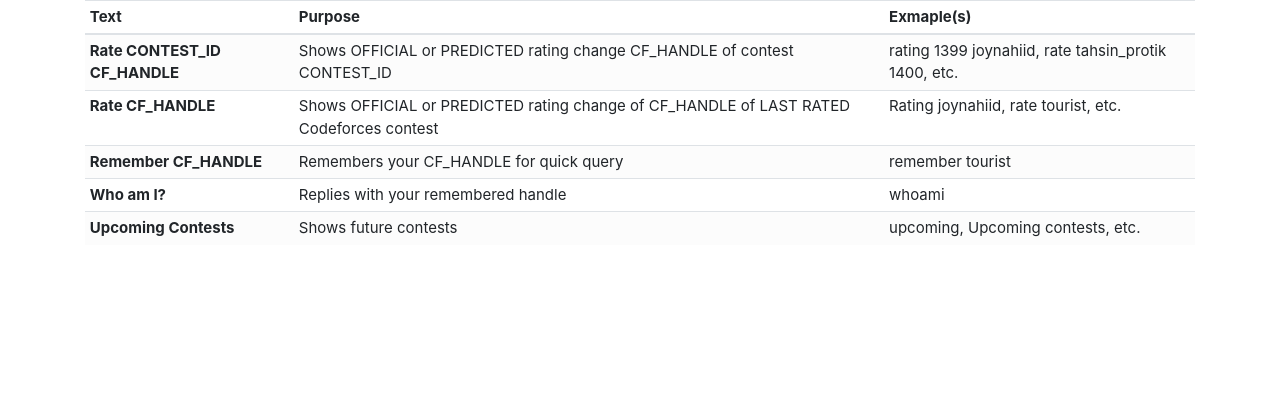
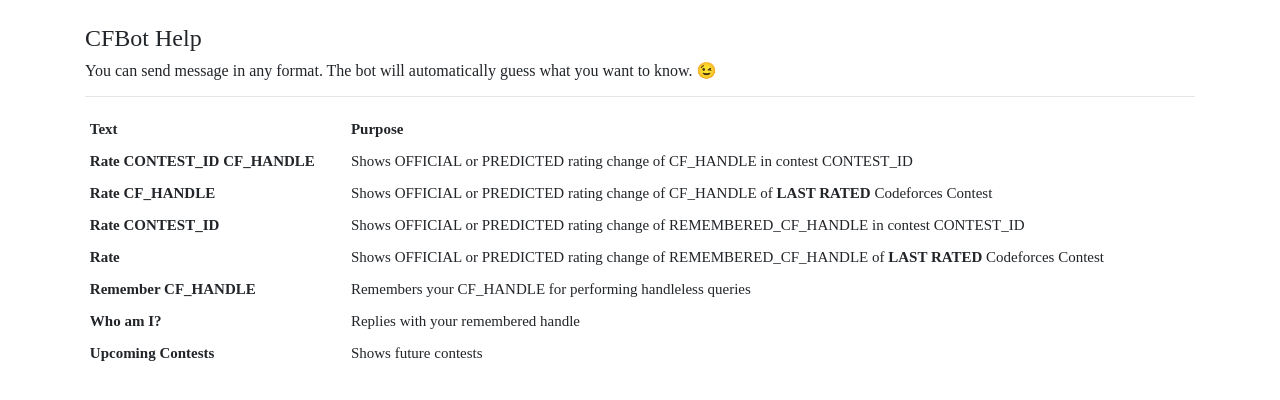
Before and after one commit to joynahid/cfbotalpha, a Flask app: page /help in a window 1280 px wide. Shown: the top 400 px of the page. Run offline with Flask 2, Linux system fonts and the light colour scheme; some libraries are stand-ins or nearby versions.

Commit message:
Bug Fixes and Help Added

```diff
--- a/controllers/processor.py
+++ b/controllers/processor.py
@@ -5,7 +5,6 @@
 from controllers.misc_controller import misc
 import firebase_admin
 from firebase_admin import credentials, firestore
-
 
 cred = credentials.Certificate({
     "type": "service_account",
--- a/server.py
+++ b/server.py
@@ -2,6 +2,9 @@
 from flask import Flask, request, render_template, redirect, url_for
 from controllers.processor import jobDistributor
 from controllers.facebook_api import facebook
+from wit import Wit
+
+wit = Wit(os.environ['WIT_CLIENT_TOKEN'])
 
 app = Flask(__name__)
 
@@ -36,6 +39,11 @@
 
         nlp = data['entry'][0]['messaging'][0]['message']['nlp']
         sender = data['entry'][0]['messaging'][0]['sender']['id']
+        msg = data['entry'][0]['messaging'][0]['message']['text']
+
+        if 'errors' in nlp:
+            nlp = wit.message(msg)
+            # print(nlp)
 
         bot = jobDistributor(nlp,sender)
 
@@ -44,6 +52,7 @@
         if 'tuple' in str(type(made_msg)):
             for msg in made_msg:
                 if msg: facebook.send_message(msg,sender)
+
         elif 'list' in str(type(made_msg)):
             facebook.send_list_item(made_msg,sender)
         else: facebook.send_message(made_msg, sender)
--- a/templates/help.html
+++ b/templates/help.html
@@ -8,50 +8,65 @@
     <title>CFBOT Help</title>
 
     <style>
+        body{
+          font-family: 'Ubuntu Mono', serif;
+        }
+
         .table-striped tbody tr:nth-of-type(odd) {
-            background-color: #fcfcfc;
+            background-color: #f1f1f1;
         }
     </style>
 </head>
 
 <body>
     <div class="container" style="font-size: 15px;">
-        <table class="table table-striped table-sm">
+        <h4 class="mt-4">CFBot Help</h4>
+        <h6>You can send message in any format. The bot will automatically guess what you want to know. 😉</h6>
+        <hr>
+        <table class="table table-borderless table-sm">
             <thead>
               <tr>
                 <th scope="col">Text</th>
                 <th scope="col">Purpose</th>
-                <th scope="col">Exmaple(s)</th>
               </tr>
             </thead>
 
             <tbody>
               <tr>
                 <th scope="row">Rate CONTEST_ID CF_HANDLE </th>
-                <td>Shows OFFICIAL or PREDICTED rating change CF_HANDLE of contest CONTEST_ID</td>
-                <td>rating 1399 joynahiid, rate tahsin_protik 1400, etc.</td>
+                <td>Shows OFFICIAL or PREDICTED rating change of CF_HANDLE in contest CONTEST_ID</td>
               </tr>
+
               <tr>
                 <th scope="row">Rate CF_HANDLE </th>
-                <td>Shows OFFICIAL or PREDICTED rating change of CF_HANDLE of LAST RATED Codeforces contest</td>
-                <td>Rating joynahiid, rate tourist, etc.</td>
+                <td>Shows OFFICIAL or PREDICTED rating change of CF_HANDLE of <b>LAST RATED</b> Codeforces Contest</td>
               </tr>
+
+              <tr>
+                <th scope="row">Rate CONTEST_ID </th>
+                <td>Shows OFFICIAL or PREDICTED rating change of REMEMBERED_CF_HANDLE in contest CONTEST_ID</td>
+              </tr>
+
+              <tr>
+                <th scope="row">Rate</th>
+                <td>Shows OFFICIAL or PREDICTED rating change of REMEMBERED_CF_HANDLE of <b>LAST RATED</b> Codeforces Contest</td>
+              </tr>
+
               <tr>
                 <th scope="row">Remember CF_HANDLE</th>
-                <td>Remembers your CF_HANDLE for quick query</td>
-                <td>remember tourist</td>
+                <td>Remembers your CF_HANDLE for performing handleless queries</td>
               </tr>
+
               <tr>
                 <th scope="row">Who am I?</th>
                 <td>Replies with your remembered handle</td>
-                <td>whoami</td>
               </tr>
 
               <tr>
                 <th scope="row">Upcoming Contests</th>
                 <td>Shows future contests</td>
-                <td>upcoming, Upcoming contests, etc.</td>
               </tr>
+
             </tbody>
           </table>
     </div>
--- a/templates/index.html
+++ b/templates/index.html
@@ -6,6 +6,12 @@
     <meta name="viewport" content="width=device-width, initial-scale=1.0">
     <link rel="stylesheet" href="https://stackpath.bootstrapcdn.com/bootstrap/4.4.1/css/bootstrap.min.css" integrity="sha384-Vkoo8x4CGsO3+Hhxv8T/Q5PaXtkKtu6ug5TOeNV6gBiFeWPGFN9MuhOf23Q9Ifjh" crossorigin="anonymous">
     <title>CFBOT</title>
+
+    <style>
+        body{
+            font-family: 'Ubuntu Mono', sans-serif;
+        }
+    </style>
 </head>
 
 <body>
```
Also changed, not shown: controllers/misc_controller.py (+9 -7 lines).
